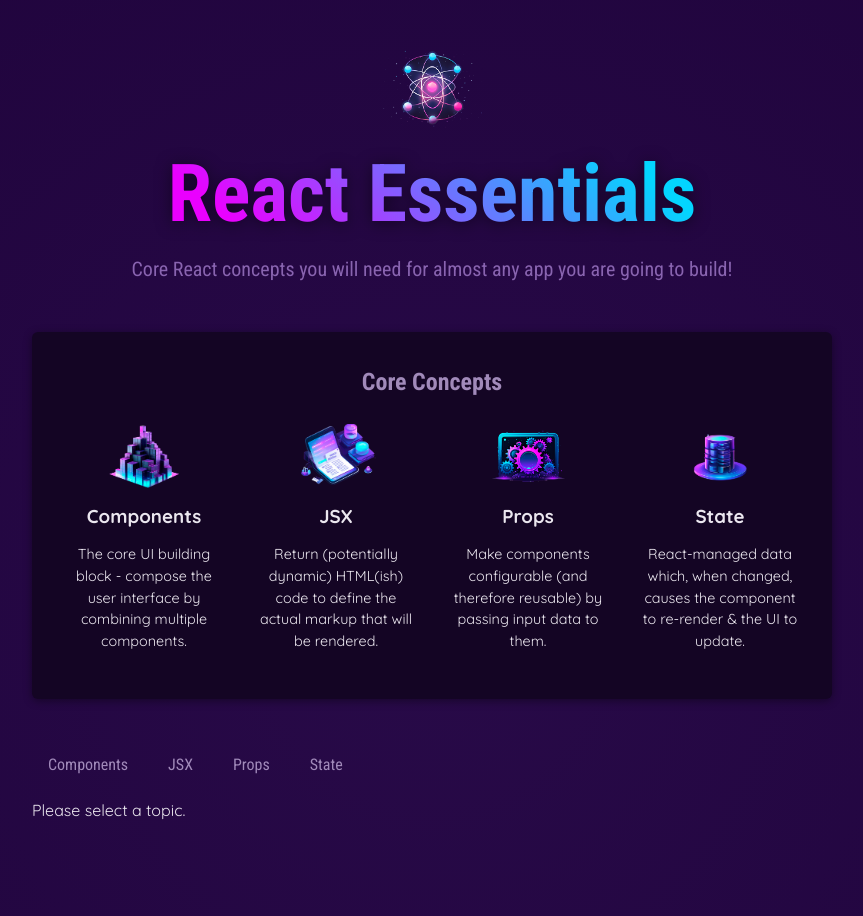
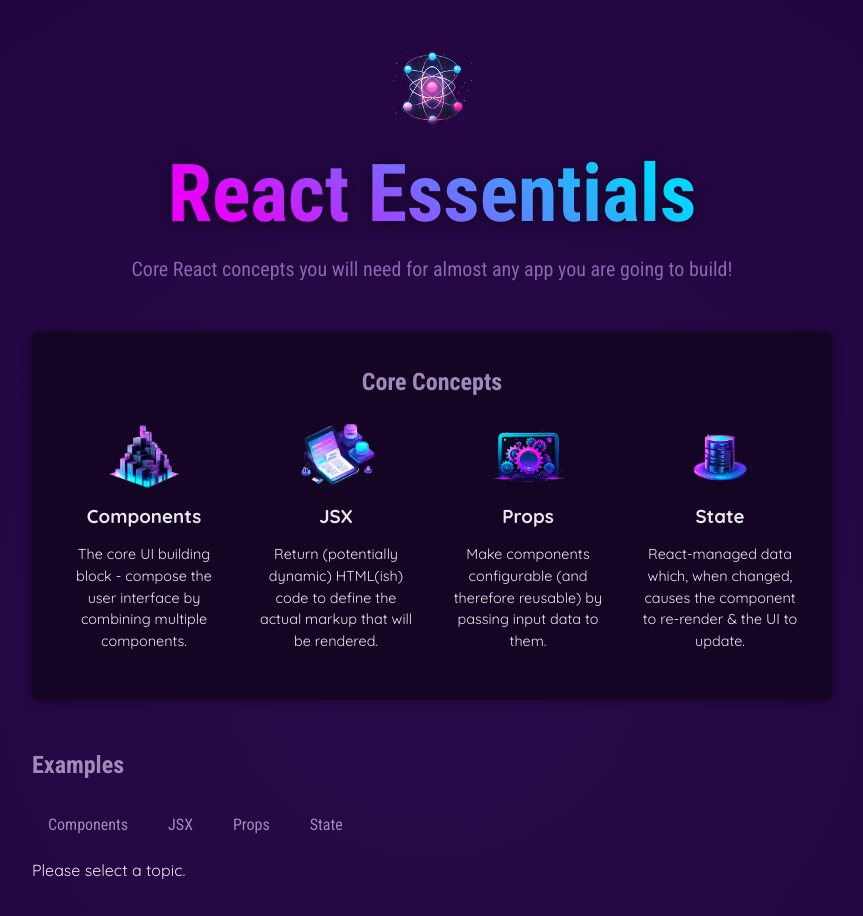
Before and after one commit to vashistpatel-dev/learningReact, a React (Vite) app in the folder 01-starting-project/: page / in a window 1280 px wide. Shown: the top 916 px of the page, without its empty margins (208-1071 px from the left). Built offline with nearby package versions, Linux system fonts and the light colour scheme.

Commit message:
Forwading props to qrapped elements

```diff
--- a/01-starting-project/src/App.jsx
+++ b/01-starting-project/src/App.jsx
@@ -10,7 +10,6 @@ function App() { // App component function is only encountred in the beining hen
       <Header />
       <main>
         <CoreConcepts />
-
         <Examples />
 
       </main>
--- a/01-starting-project/src/components/Examples.jsx
+++ b/01-starting-project/src/components/Examples.jsx
@@ -1,6 +1,7 @@
-import { useState, Fragment } from 'react';
+import { useState } from 'react';
 import TabButton from './TabButton.jsx';
 import { EXAMPLES } from '../data.js';
+import Section from './Section.jsx';
 
 export default function Examples() {
     const [selectedTopic, setSelectedTopic] = useState(null);
@@ -29,12 +30,12 @@ export default function Examples() {
     }
 
     return (
-        <section id='examples'>
+        <Section title='Examples' id='examples'>
             <menu>
-                <TabButton onSelect={() => handleSelect('components')} isSelected={selectedTopic === 'components'}>Components</TabButton> {/* passing function as props to allow handleSelect have access to our JSX code */}
-                <TabButton onSelect={() => handleSelect('jsx')} isSelected={selectedTopic === 'jsx'}>JSX</TabButton> {/* in order to be able to pass vairables to fucntion from onSelect and avoid executing it then and there we can create a anonymous function. Now the whole arrow function gets passed to TabButton */}
-                <TabButton onSelect={() => handleSelect('props')} isSelected={selectedTopic === 'props'}>Props</TabButton>
-                <TabButton onSelect={() => handleSelect('state')} isSelected={selectedTopic === 'state'}>State</TabButton>
+                <TabButton onClick={() => handleSelect('components')} isSelected={selectedTopic === 'components'}>Components</TabButton> {/* passing function as props to allow handleSelect have access to our JSX code */}
+                <TabButton onClick={() => handleSelect('jsx')} isSelected={selectedTopic === 'jsx'}>JSX</TabButton> {/* in order to be able to pass vairables to fucntion from onSelect and avoid executing it then and there we can create a anonymous function. Now the whole arrow function gets passed to TabButton */}
+                <TabButton onClick={() => handleSelect('props')} isSelected={selectedTopic === 'props'}>Props</TabButton>
+                <TabButton onClick={() => handleSelect('state')} isSelected={selectedTopic === 'state'}>State</TabButton>
             </menu>
 
             {/* the && operator here will output the code after it if the condition before it is true */}
@@ -53,6 +54,6 @@ export default function Examples() {
             {/* If the selectedTopic is selected then show the code... or else keep null */}
             {/* we can make the above chunk of code even leaner by using vairbales */}
             {tabContent}
-        </section>
+        </Section>
     );
 }
--- /dev/null
+++ b/01-starting-project/src/components/Section.jsx
@@ -0,0 +1,8 @@
+export default function Section({ title, children, ...props }) {
+    return (
+        <section {...props}>
+            <h2>{title}</h2>
+            {children}
+        </section>
+    );
+}
--- a/01-starting-project/src/components/TabButton.jsx
+++ b/01-starting-project/src/components/TabButton.jsx
@@ -1,7 +1,8 @@
-export default function TabButton({ children, onSelect, isSelected }) {
+export default function TabButton({ children, isSelected, ...props }) {
     console.log('TabButton Component Executing');
 
     return (
-        <li><button className={isSelected ? 'active' : undefined} onClick={onSelect}>{children}</button></li>
+        <li><button className={isSelected ? 'active' : undefined} {...props}>{children}</button></li>
     );
+    // onClick={onSelect} this was used to pass functions before we used props.
 }
```
